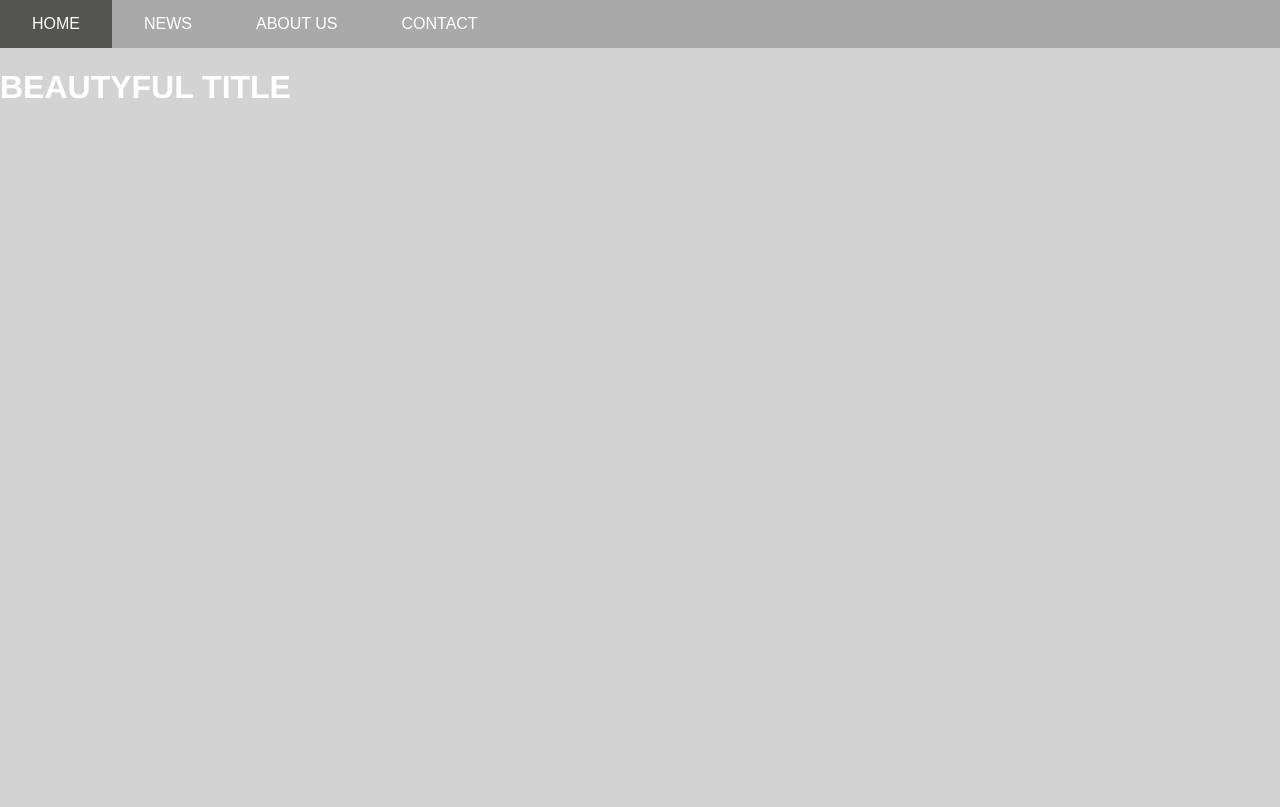
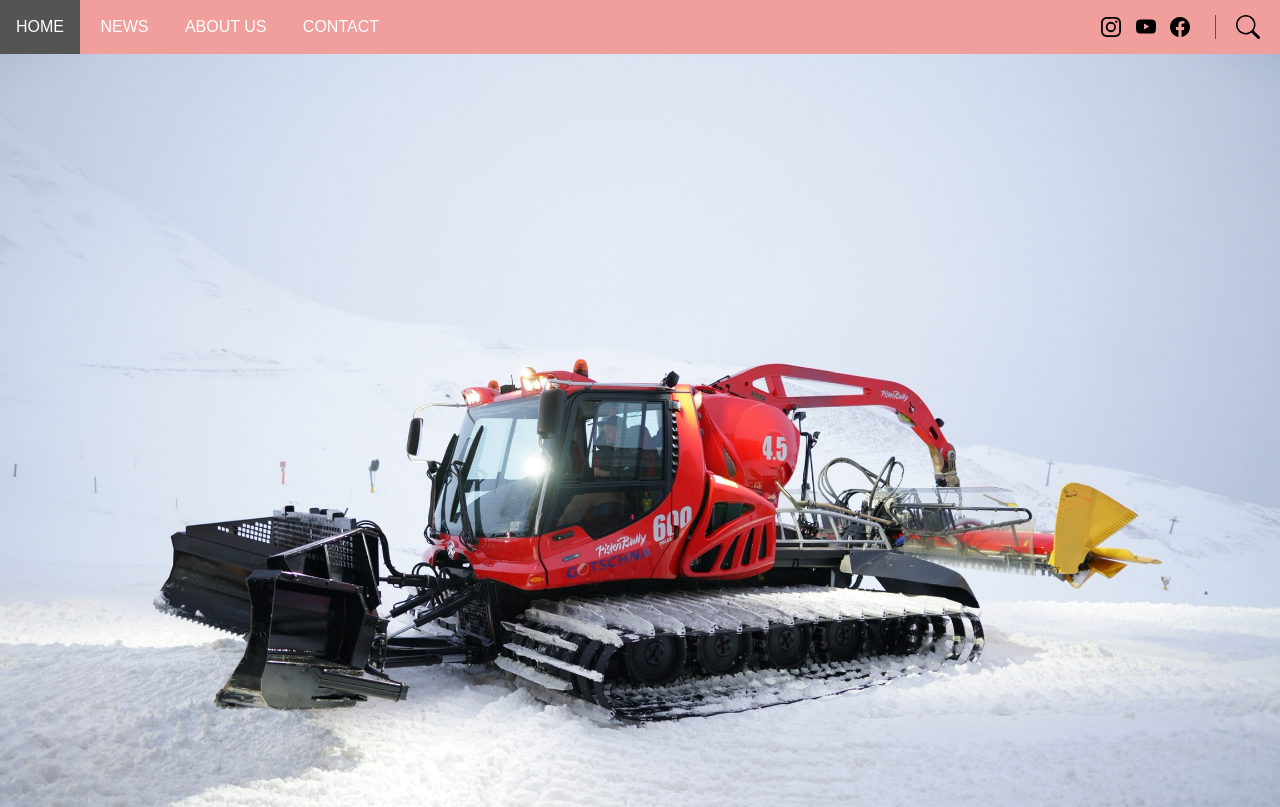
Before and after one commit to marcwelz/m152, a plain HTML site: page index.html in a window 1280 px wide. Shown: the top 807 px of the page. Drawn offline with Linux system fonts and the light colour scheme.

Commit message:
modified the navigation and added an title image

```diff
--- a/index.html
+++ b/index.html
@@ -7,14 +7,27 @@
     <title>Document</title>
 </head>
 <body>
-    <div class="navigation">
-        <button >HOME</button>
-        <button >NEWS</button>
-        <button >ABOUT US</button>
-        <button >CONTACT</button>
+    <div class="navigation-bar">
+        <div class="navigation">
+            <button >HOME</button>
+            <button >NEWS</button>
+            <button >ABOUT US</button>
+            <button >CONTACT</button>
+        </div>
+        <div class="navigation-symbol">
+            <div class="search">
+                <img src = "images/symbols/search.svg" alt="search icon"/>
+            </div>
+            <div class="social-media">
+                <img src = "images/symbols/instagram.svg" alt="instagram icon"/>
+                <img src = "images/symbols/youtube.svg" alt="youtube icon"/>
+                <img src = "images/symbols/facebook.svg" alt="facebook icon"/>
+            </div>
+        </div>
     </div>
     <div class="header">
         <div class="title">
+            <img src = "images/IMG_00088.JPG" alt="main image"/>
             <h1>BEAUTYFUL TITLE</h1>
         </div>
     </div>
--- a/style.css
+++ b/style.css
@@ -4,16 +4,48 @@ body {
     margin: 0;
 }
 
+.navigation-bar {
+    display: flex;
+    background-color: #f09f9c;
+    height: 54px;
+    box-shadow: 0px 1px 8px rgba(0,0,0,0.15);
+}
+
+.navigation-symbol {
+    display: flex;
+    width: 80%;
+    flex-direction: row-reverse;
+}
+
 .navigation {
-    display: flex;
-    background-color: darkgray;
+    width: 100%;
+}
+
+.social-media > img {
+    width: 20px;
+    height: 20px;
+    margin: 17px 5px;
+}
+
+.search > img {
+    width: 24px;
+    height: 24px;
+    margin: 15px 20px;
+    padding-left: 20px;
+    border-left: 1px #545453 solid;
+
+}
+
+.title > img {
+    width: 100%;
 }
 
 .navigation > button {
-    background-color: darkgray;
+    background-color: #f09f9c;
     border: none;
     color: white;
-    padding: 15px 32px;
+    padding: 18px 16px;
+    margin: 0;
     text-align: center;
     text-decoration: none;
     display: inline-block;
@@ -26,4 +58,4 @@ body {
 
 .title > h1 {
     color: white;
-}s
+}
```
Also changed, not shown: images/IMG_00088.JPG (added), images/symbols/facebook.svg (added), images/symbols/instagram.svg (added), images/symbols/search.svg (added), images/symbols/youtube.svg (added), 3 other files.
